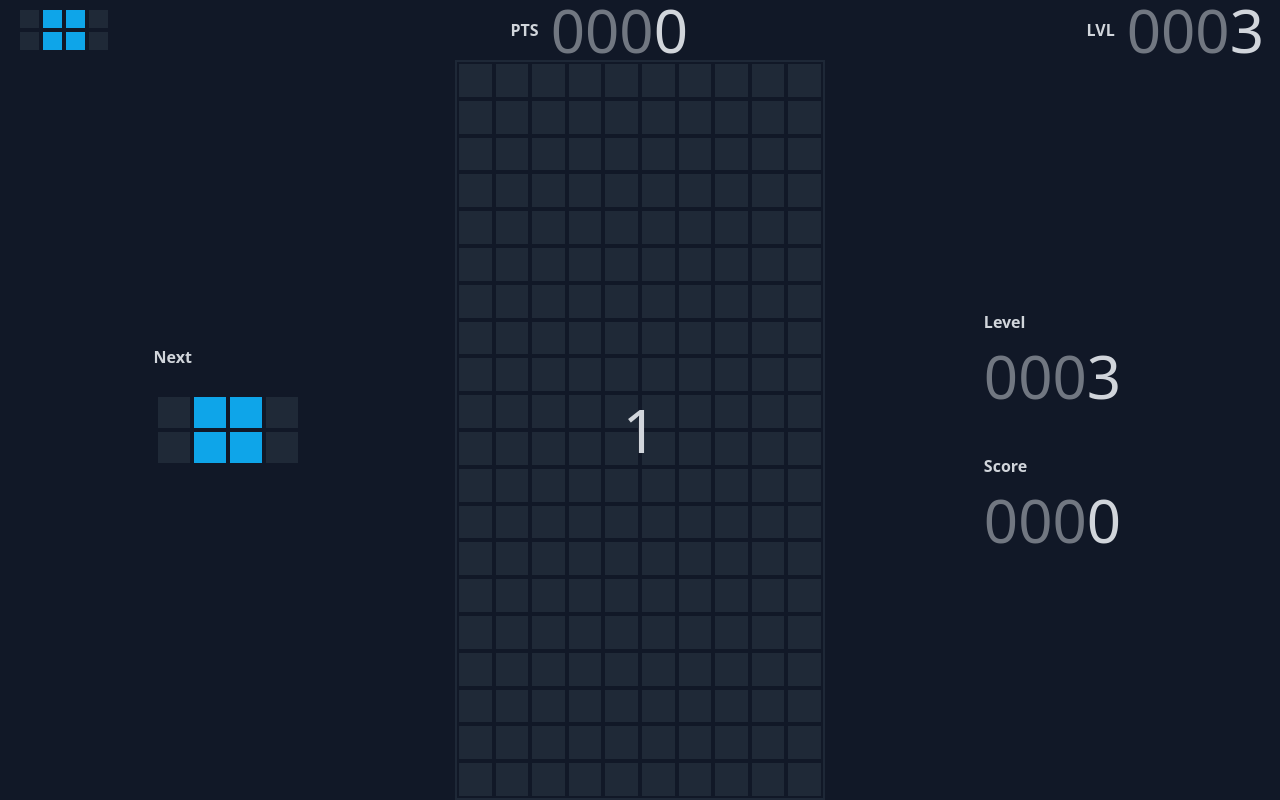
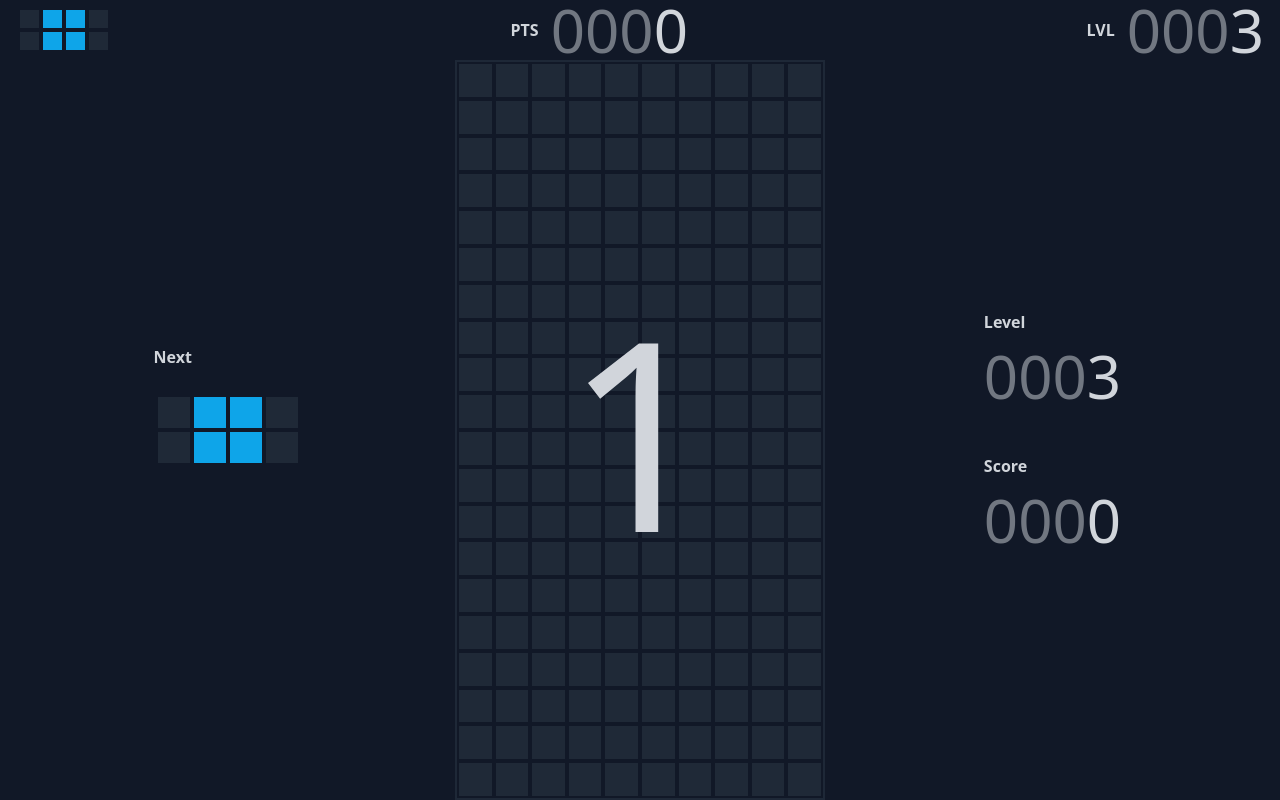
Before and after one commit to zackliscio/react-tetris-ts, a React (Vite) app: page / in a window 1280 px wide. Both pictures are taken after a click on the button "Start game". Built offline with nearby package versions, Linux system fonts and the light colour scheme.

Commit message:
feat: License & Some fixes update ---
- fix: Removed automove on X axis, if current move is invalid
- fix: interactive typography of countdown
- feat: added license info

```diff
--- a/package.json
+++ b/package.json
@@ -4,6 +4,7 @@
   "type": "module",
   "main": "dist/main.js",
   "types": "dist/main.d.ts",
+  "license": "MIT",
   "scripts": {
     "dev": "vite",
     "build": "tsc && vite build",
--- a/src/context/reducer/move.ts
+++ b/src/context/reducer/move.ts
@@ -13,20 +13,20 @@ function modifyStateWithNewX(state: ContextValue, newX: number) {
   let newXInBounds = newX;
   newXInBounds = Math.min(newXInBounds, SWIPE_BOUNDS);
   newXInBounds = Math.max(newXInBounds, SWIPE_BOUNDS * -1);
-  if (newX !== newXInBounds) {
-    console.log('Bounded', newX, newXInBounds);
-  }
 
-  const { shape, rotate, x, y, placed } = state.game;
-  const isLeft = newX < 0;
-  let newShape = recalculateShape(shape, rotate, newXInBounds, y);
-  let isInvalid = isShapeInvalid(newShape, placed);
+  const { shape, rotate, y, placed } = state.game;
+  const newShape = recalculateShape(shape, rotate, newXInBounds, y);
+  const isInvalid = isShapeInvalid(newShape, placed);
+  if (isInvalid) return state;
+  /*
   if (isInvalid) {
+    const isLeft = newX < 0;
     newXInBounds = isLeft ? x + -1 : x + 1;
     newShape = recalculateShape(shape, rotate, newXInBounds, y);
     isInvalid = isShapeInvalid(newShape, placed);
     if (isInvalid) return state;
   }
+  */
 
   return {
     ...state,
--- /dev/null
+++ b/src/sections/boards/BoardOverlay.module.css
@@ -0,0 +1,3 @@
+.text {
+  font-size: 33vmin;
+}
--- a/src/sections/boards/BoardOverlay.tsx
+++ b/src/sections/boards/BoardOverlay.tsx
@@ -5,6 +5,8 @@ import { TETRIS_COUNTDOWN_S, TETRIS_STATUS } from '@/constants/game';
 import { useTetrisContext } from '@/context/Context.utils';
 import { GAME_ACTION } from '@/context/Context.actionTypes';
 import { useCountdown } from '@/utils/useCountdown';
+
+import styles from './BoardOverlay.module.css';
 
 export function BoardOverlay() {
   const { dispatch, state } = useTetrisContext();
@@ -31,7 +33,7 @@ export function BoardOverlay() {
       // isVisible
       isDown={!isCountdown}
     >
-      {isCountdown && <span className="text-6xl">{countdown.number}</span>}
+      {isCountdown && <span className={styles.text}>{countdown.number}</span>}
     </Board>
   );
 }
```
Also changed, not shown: 1 other file (tests, documents, lock files or other folders).
